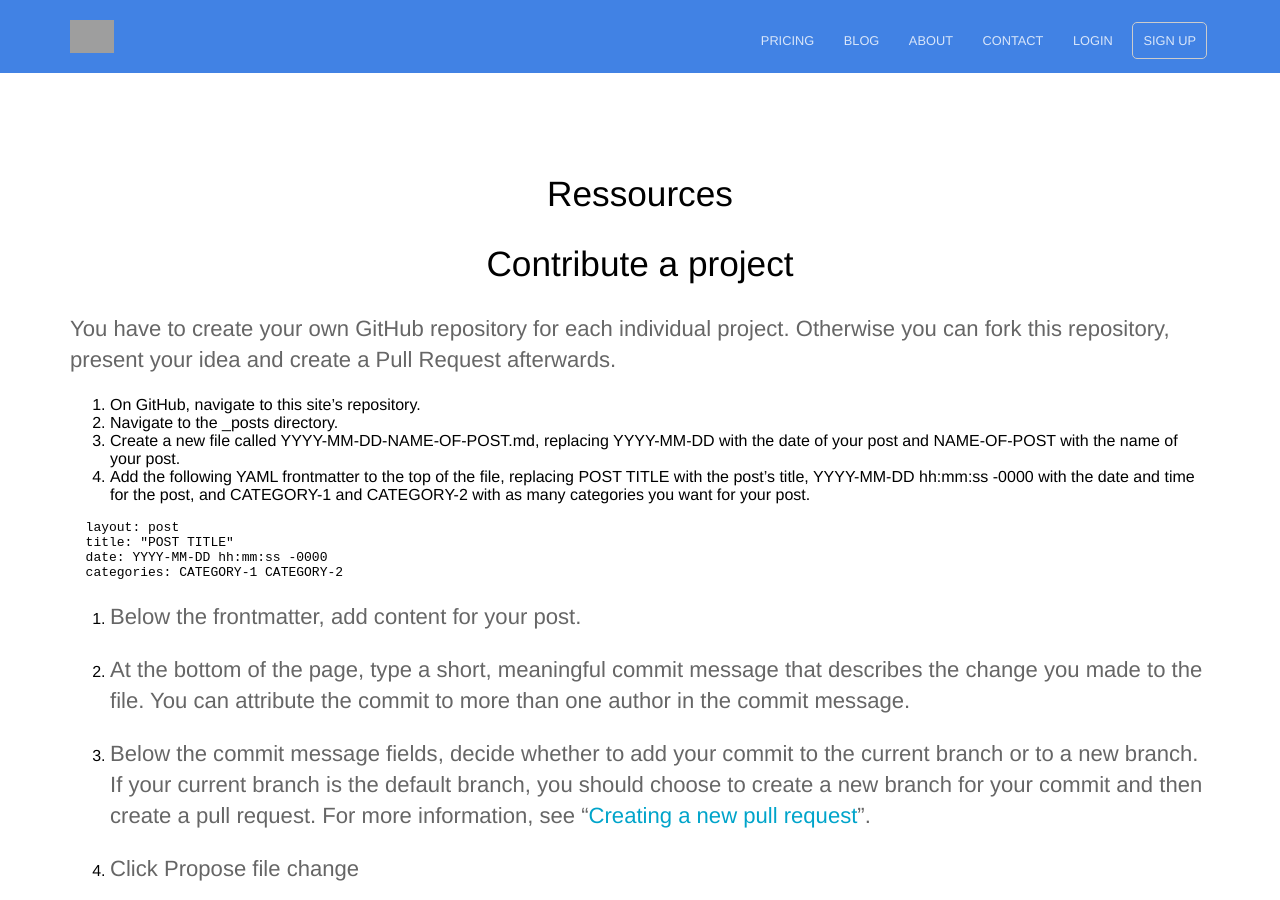
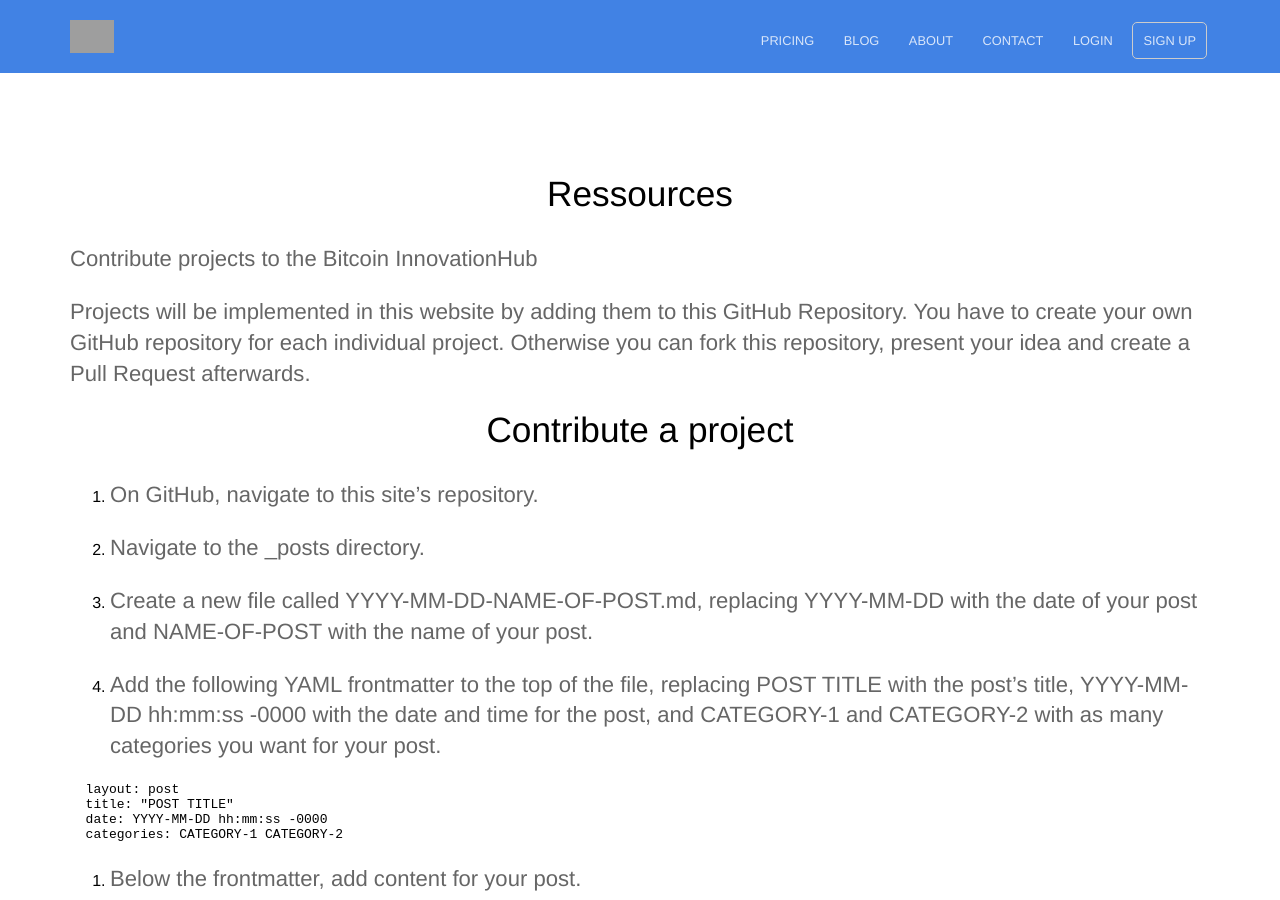
Before and after one commit to Bitcoin-InnovationHub/home, a Jekyll site: the page built from ressources.md, in a window 1280 px wide and 900 px high. Built offline with Jekyll 4.4.1, drawn with Linux system fonts in a browser that asks for light colours; grey boxes are pictures that could not be loaded.

Commit message:
Update ressources.md

````diff
--- a/ressources.md
+++ b/ressources.md
@@ -8,14 +8,19 @@ redirect_from:
 toc: true
 ---
 
+Contribute projects to the Bitcoin InnovationHub
+
+Projects will be implemented in this website by adding them to this GitHub Repository.
+You have to create your own GitHub repository for each individual project. Otherwise you can fork this repository, present your idea and create a Pull Request afterwards.
+
 ## Contribute a project
 
-You have to create your own GitHub repository for each individual project. Otherwise you can fork this repository, present your idea and create a Pull Request afterwards.
+1. On GitHub, navigate to this site's repository.
 
+2. Navigate to the _posts directory.
 
-1. On GitHub, navigate to this site's repository.
-2. Navigate to the _posts directory.
 3. Create a new file called YYYY-MM-DD-NAME-OF-POST.md, replacing YYYY-MM-DD with the date of your post and NAME-OF-POST with the name of your post.
+
 4. Add the following YAML frontmatter to the top of the file, replacing POST TITLE with the post's title, YYYY-MM-DD hh:mm:ss -0000 with the date and time for the      post, and CATEGORY-1 and CATEGORY-2 with as many categories you want for your post.
 
   ```
````
